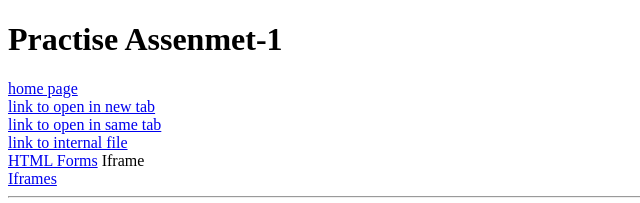
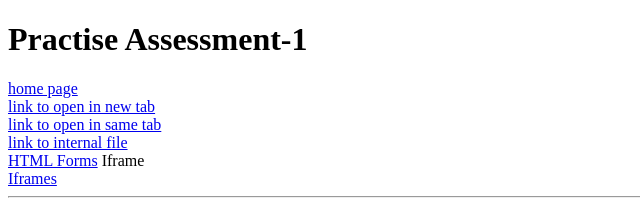
Before and after one commit to NandeeshBallanaguddam/handson-1, a plain HTML site: page index.html in a window 1280 px wide. Shown: the top 203 px of the page, 0-640 px from the left. Drawn offline with Linux system fonts and the light colour scheme.

Commit message:
first commit

```diff
--- a/index.html
+++ b/index.html
@@ -8,7 +8,7 @@
 </head>
 
 <body>
-    <H1>Practise Assenmet-1</H1>
+    <H1>Practise Assessment-1</H1>
     <a href="home.html">home page</a><br>
     <a href="http://www.prepbytes.com" target="_blank">link to open in new tab</a><br>
     <a href="http://www.prepbytes.com">link to open in same tab</a><br>
```
